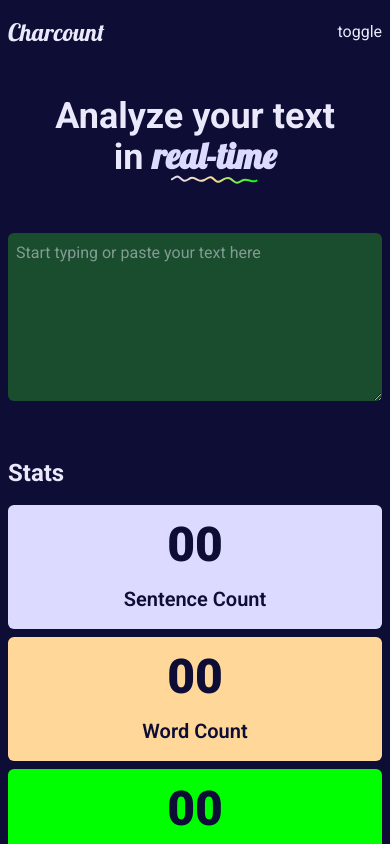
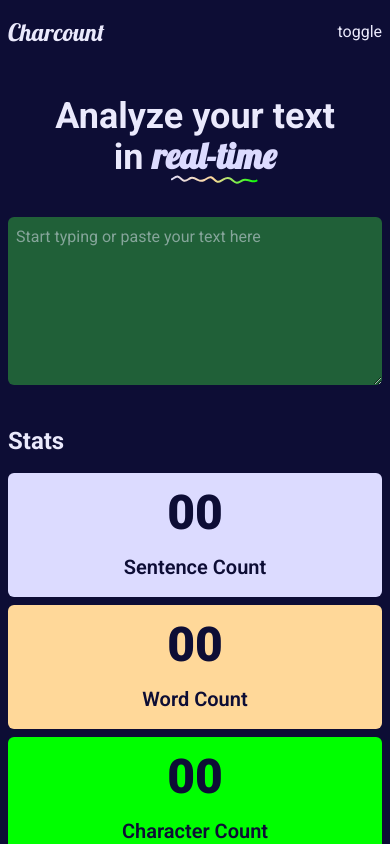
Before and after one commit to AtanasovCode/charcount, a React (Vite) app: page / in a window 390 px wide. Shown: the top 844 px of the page. Built offline with nearby package versions, Linux system fonts and the light colour scheme; a web font is replaced by a local one.

Commit message:
add clear text button

```diff
--- a/src/App.tsx
+++ b/src/App.tsx
@@ -15,7 +15,7 @@ function App() {
     <div className="w-full min-h-dvh bg-background px-2 md:px-6 pb-12 text-text font-display flex flex-col items-center justify-start gap-8">
       <Header />
       <div className="w-full flex items-center justify-center">
-        <div className="flex flex-col items-center justify-center gap-14 w-full xl:w-4/6">
+        <div className="flex flex-col items-center justify-center gap-10 lg:gap-14 w-full xl:w-4/6">
           <Hero />
           <TextInput />
           <Stats />
--- a/src/index.css
+++ b/src/index.css
@@ -4,7 +4,7 @@
    --color-text: hsl(246, 76%, 95%);
    --color-background: hsl(240, 60%, 13%);
    --color-primary: hsl(243, 79%, 45%);
-   --color-secondary: hsl(143, 50%, 20%);
+   --color-secondary: hsl(143, 50%, 25%);
    --color-accent: hsl(242, 100%, 93%);
    --color-orange: hsl(37, 100%, 80%);
    --color-green: hsl(120, 100%, 50%);
--- a/src/ui/Chart.tsx
+++ b/src/ui/Chart.tsx
@@ -103,7 +103,7 @@ const Chart = () => {
             <BarChart
                 data={wordAnalysis ? (showFullAnalysis ? wordAnalysis : wordAnalysis.slice(0, 20)) : []}
                 layout="vertical"
-                margin={{ top: 0, right: 26, bottom: 0, left: 0 }}
+                margin={{ top: 0, right: 40, bottom: 0, left: 0 }}
             >
                 <CartesianGrid
                     strokeDasharray="3"
@@ -121,7 +121,7 @@ const Chart = () => {
                     dataKey="count"
                     tick={{ fill: "#FFFFFF" }}
                     tickFormatter={(value) => Math.floor(value).toString()}
-                    domain={[0, (dataMax: any) => dataMax * 1]}
+                    domain={[0, (dataMax: any) => dataMax]}
                 />
                 <Bar
                     dataKey={"count"}
@@ -130,7 +130,7 @@ const Chart = () => {
                     radius={6}
                     label={({ x, y, width, height, value }) => (
                         <text
-                            x={x + width + 24}
+                            x={x + width + 22}
                             y={y + height / 2}
                             fill="#fff"
                             fontSize={12}
--- a/src/ui/TextInput.tsx
+++ b/src/ui/TextInput.tsx
@@ -1,5 +1,6 @@
 import { useEffect } from "react";
 import { useCharStore } from "../../useCharStore";
+import clearText from "../assets/delete.svg";
 
 const TextInput = () => {
 
@@ -21,7 +22,7 @@ const TextInput = () => {
 
 
     return (
-        <div className="w-full flex items-center justify-center text-text">
+        <div className="w-full flex flex-col items-start justify-center text-text gap-2">
             <textarea
                 name="text"
                 value={userText}
@@ -29,8 +30,25 @@ const TextInput = () => {
                 placeholder="Start typing or paste your text here"
                 className="w-full bg-secondary min-h-42 p-2 rounded-md outline-0"
             >
-
             </textarea>
+            {
+                userText !== "" && (
+                    <button
+                        className="p-2 text-xs rounded-md flex items-center justify-center
+                                    gap-2 bg-secondary border-0 cursor-pointer
+                                    transition-all duration-200
+                                    hover:bg-orange hover:text-background"
+                        onClick={() => setUserText("")}
+                    >
+                        <p>Clear text</p>
+                        <img
+                            src={clearText}
+                            alt="clear text icon"
+                            className="w-4"
+                        />
+                    </button>
+                )
+            }
         </div>
     );
 }
```
Also changed, not shown: src/assets/clear-text.svg (added), src/assets/delete.svg (added).
